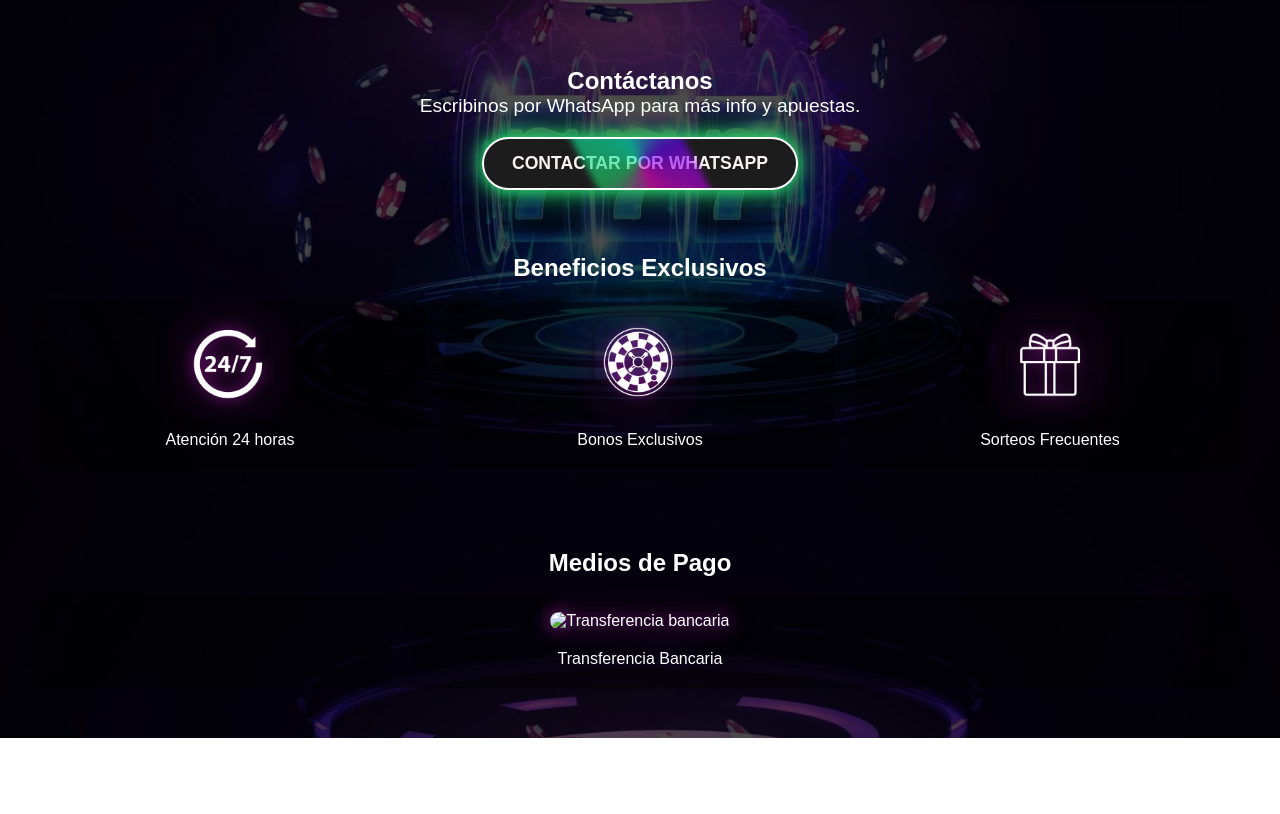
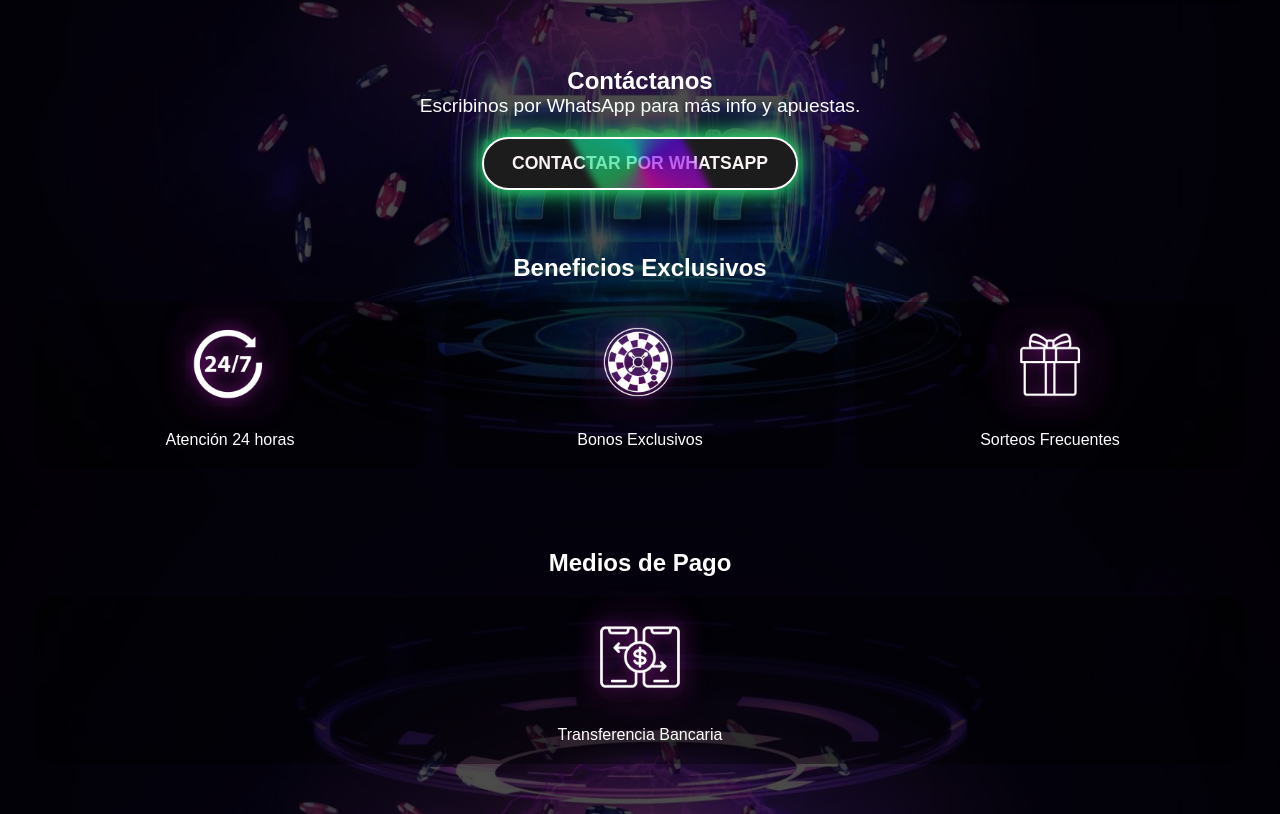
Before and after one commit to Royalweb1/Royalwebuno, a plain HTML site: page index.html in a window 1280 px wide. Shown: the part 1099-1913 px from the top of the page. Before the commit the page ends 1837 px from the top, so only its background shows below. Drawn offline with Linux system fonts and the light colour scheme; files whose address does not match are found by name.

Commit message:
Descripción del cambio

```diff
--- a/index.html
+++ b/index.html
@@ -66,7 +66,7 @@
     <h2>Medios de Pago</h2>
     <div class="contenedor-pagos">
       <div class="medio">
-        <img src="../royal-web/img/transferencia-logo.png" alt="Transferencia bancaria">
+        <img src="img/transferencia-logo.png" alt="Transferencia bancaria">
         <p>Transferencia Bancaria</p>
     </div>
   </section>
```
